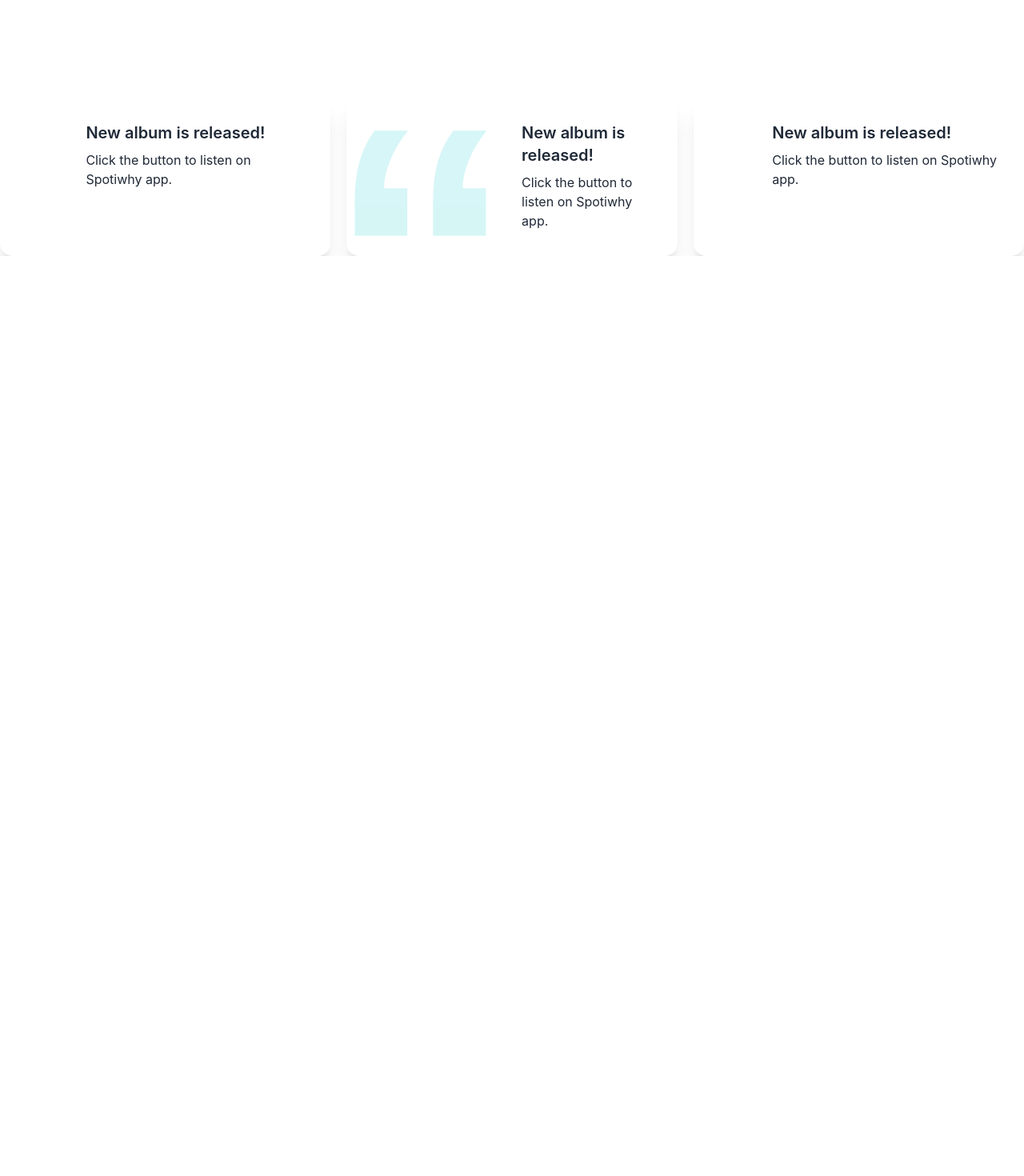
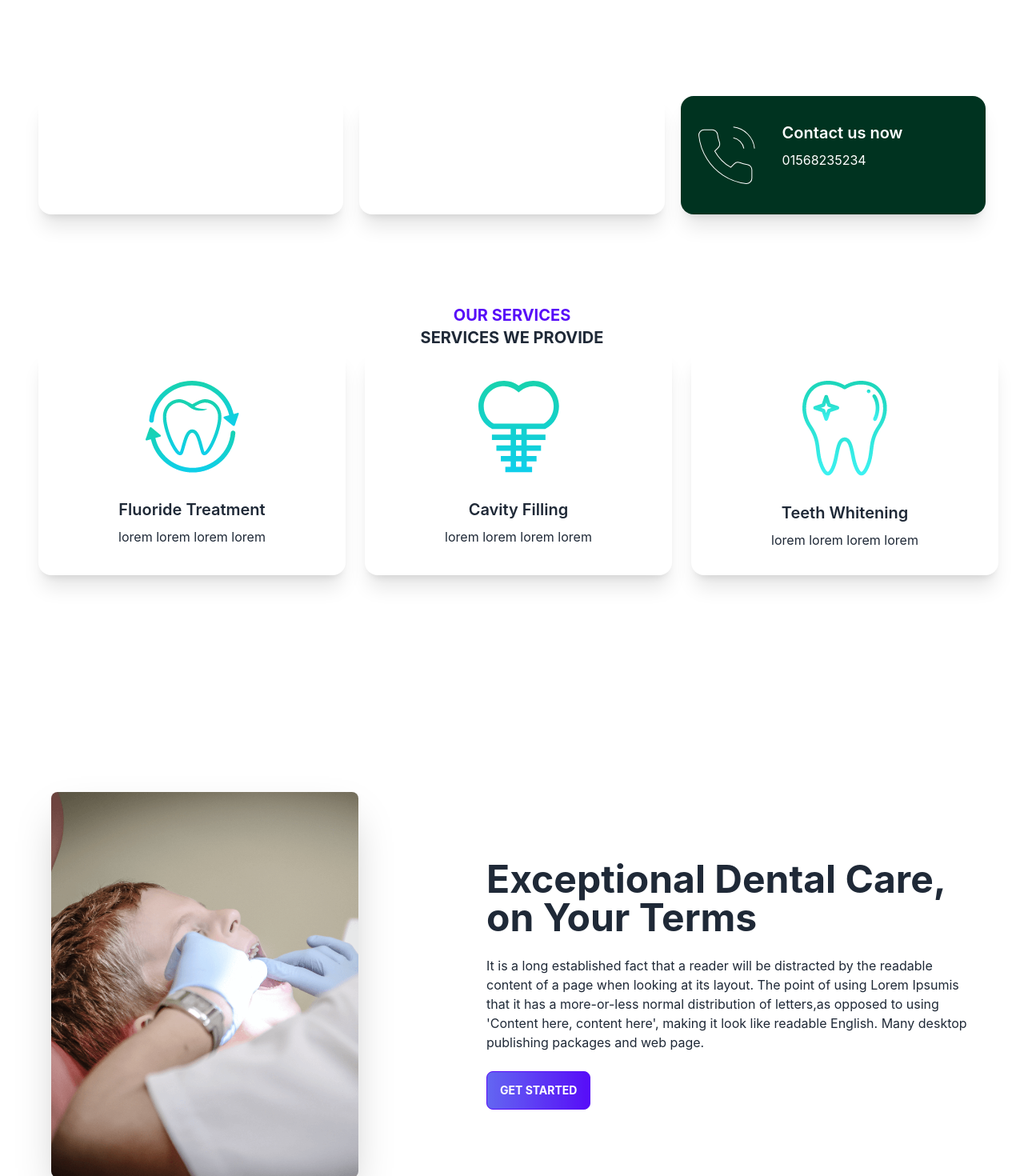
Before and after one commit to Nuruzzamanshah/doctors-portal, a React (Create React App) app: page /home in a window 1280 px wide. Shown: the part 760-2230 px from the top of the page at 80% size. Before the commit the page ends 1080 px from the top, so only its background shows below. Built offline with nearby package versions, Linux system fonts and the light colour scheme.

Commit message:
services added

```diff
--- a/src/Pages/Home/Banner.js
+++ b/src/Pages/Home/Banner.js
@@ -3,8 +3,8 @@ import chair from '../../assets/images/chair.png'
 
 const Banner = () => {
     return (
-        <div class="hero min-h-screen px-12">
-  <div class="hero-content flex-col lg:flex-row-reverse">
+        <div class="hero min-h-screen">
+            <div class="hero-content flex-col lg:flex-row-reverse gap-40">
                 <img src={chair} class="max-w-sm rounded-lg shadow-2xl" />
                 <div>
                 <h1 class="text-5xl font-bold">Your New Smile Starts Here</h1>
--- a/src/Pages/Home/Home.js
+++ b/src/Pages/Home/Home.js
@@ -1,13 +1,17 @@
 import React from 'react';
 import Banner from './Banner';
 import Info from './Info';
+import Services from './Services';
+import SubBanner from './SubBanner';
 
 
 const Home = () => {
     return (
-        <div>
+        <div className='px-12'>
             <Banner></Banner>
             <Info></Info>
+            <Services></Services>
+            <SubBanner></SubBanner>
         </div>
     );
 };
--- a/src/Pages/Home/Info.js
+++ b/src/Pages/Home/Info.js
@@ -1,15 +1,15 @@
 import React from 'react';
 import InfoCard from './InfoCard';
 import clock from '../../assets/icons/clock.svg';
-import quote from '../../assets/icons/quote.svg';
+import marker from '../../assets/icons/marker.svg';
 import phone from '../../assets/icons/phone.svg';
 
 const Info = () => {
     return (
         <div className='grid grid-cols-1 lg:grid-cols-3 gap-5'>
-            <InfoCard img={clock}></InfoCard>
-            <InfoCard img={quote}></InfoCard>
-            <InfoCard img={phone}></InfoCard>
+            <InfoCard clore='bg-accent-content' cardSubTitle='Lorem Ipsum is simply dummy text of the pri' cardTitle='Opening Hours' img={clock}></InfoCard>
+            <InfoCard clore='bg-accent-focus' cardSubTitle='Brooklyn, NY 10036, United States' cardTitle='Visit our location' img={marker}></InfoCard>
+            <InfoCard clore='bg-success-content' cardSubTitle='01568235234' cardTitle='Contact us now' img={phone}></InfoCard>
         </div>
     );
 };
--- a/src/Pages/Home/InfoCard.js
+++ b/src/Pages/Home/InfoCard.js
@@ -1,14 +1,14 @@
 import React from 'react';
 
-const InfoCard = ({img}) => {
+const InfoCard = ({img, cardTitle, cardSubTitle, clore}) => {
     return (
-        <div class="card lg:card-side bg-base-100 shadow-xl bg-accent">
-  <figure>
+        <div class={`card lg:card-side bg-base-100 shadow-xl ${clore}`}>
+  <figure className='pl-5'>
       <img src={img} alt="Album"/>
   </figure>
-  <div class="card-body">
-    <h2 class="card-title">New album is released!</h2>
-    <p>Click the button to listen on Spotiwhy app.</p>
+  <div class="card-body text-white">
+    <h2 class="card-title">{cardTitle}</h2>
+    <p>{cardSubTitle}</p>
   </div>
 </div>
     );
--- /dev/null
+++ b/src/Pages/Home/Service.js
@@ -0,0 +1,17 @@
+import React from 'react';
+
+const Service = ({service}) => {
+    return (
+        <div class="card w-96 bg-base-100 shadow-xl">
+        <figure class="px-10 pt-10">
+          <img src={service.img} alt="Shoes" class="rounded-xl" />
+        </figure>
+        <div class="card-body items-center text-center">
+          <h2 class="card-title">{service.name}</h2>
+          <p>{service.desc}</p>
+        </div>
+      </div>
+    );
+};
+
+export default Service;
--- /dev/null
+++ b/src/Pages/Home/Services.js
@@ -0,0 +1,46 @@
+import React from 'react';
+import fluoride from '../../assets/images/fluoride.png';
+import cavity from '../../assets/images/cavity.png';
+import whitening from '../../assets/images/whitening.png';
+import Service from './Service';
+
+const Services = () => {
+    const services =[
+        {
+            _id: 1,
+            name: 'Fluoride Treatment',
+            desc: 'lorem lorem lorem lorem',
+            img: fluoride,
+        },
+        {
+            _id: 2,
+            name: 'Cavity Filling',
+            desc: 'lorem lorem lorem lorem',
+            img: cavity,
+        },
+        {
+            _id: 3,
+            name: 'Teeth Whitening',
+            desc: 'lorem lorem lorem lorem',
+            img: whitening,
+        },
+    ]
+    return (
+        <div className='my-28'>
+            <div className='text-center text-xl font-bold uppercase'>
+                <h3 className='text-primary'>Our Services</h3>
+                <h2>Services We Provide</h2>
+            </div>
+            <div className='grid sm:grid-cols-1 md:grid-cols-2 lg:grid-cols-3 gap-10'>
+                {
+                    services.map(service => <Service
+                        key={service._id}
+                        service={service}
+                        ></Service>)
+                }
+            </div>
+        </div>
+    );
+};
+
+export default Services;
--- /dev/null
+++ b/src/Pages/Home/SubBanner.js
@@ -0,0 +1,19 @@
+import React from 'react';
+import treatment from '../../assets/images/treatment.png'
+
+const SubBanner = () => {
+    return (
+        <div class="hero min-h-screen">
+            <div class="hero-content flex-col lg:flex-row-reverse gap-40">
+                <div>
+                    <h1 class="text-5xl font-bold">Exceptional Dental Care, on Your Terms</h1>
+                    <p class="py-6">It is a long established fact that a reader will be distracted by the readable content of a page when looking at its layout. The point of using Lorem Ipsumis that it has a more-or-less normal distribution of letters,as opposed to using 'Content here, content here', making it look like readable English. Many desktop publishing packages and web page.</p>
+                    <button class="btn btn-primary uppercase text-white font-bold bg-gradient-to-r from-indigo-500">Get Started</button>
+                </div>
+                <img src={treatment} class="max-w-sm rounded-lg shadow-2xl" />
+            </div>
+        </div>
+    );
+};
+
+export default SubBanner;
```
Lines whose indentation alone changed are shown as unchanged.
